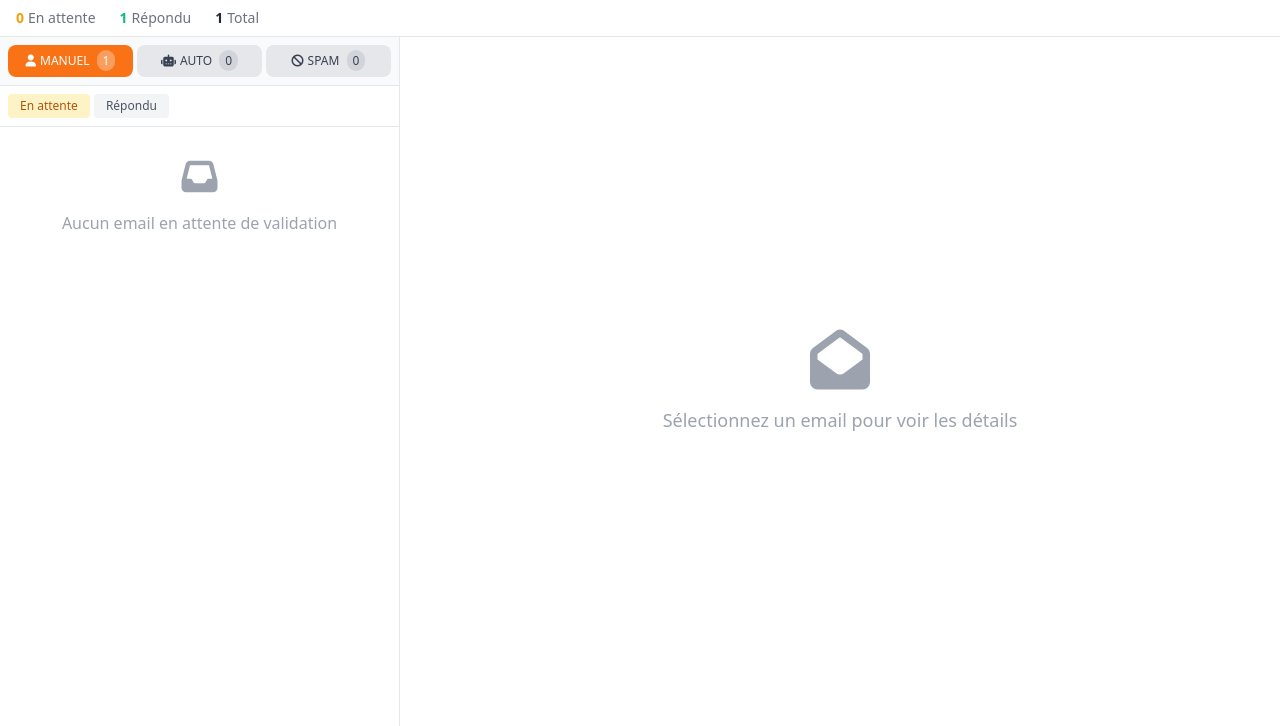
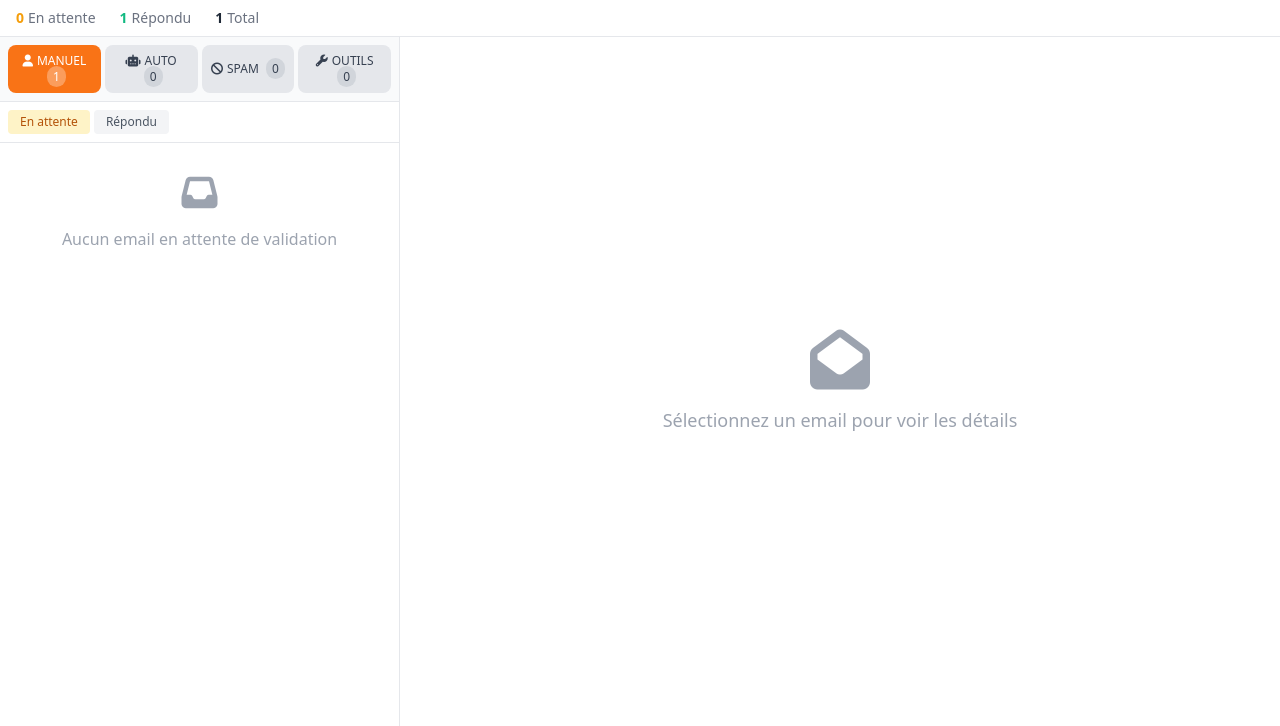
Before and after one commit to avenaparisshop/avena-sav-app, a Flask app: page / in a window 1280 px wide. Shown: the part 61-787 px from the top of the page. Run offline with Flask 3, Linux system fonts and the light colour scheme; tables that the repository leaves empty hold one stand-in row (values such as "Sample post").

Commit message:
Add OUTILS tab to dashboard UI
- Added blue OUTILS button between SPAM and filters
- Updated JavaScript to handle OUTILS category filtering
- Added counter for OUTILS emails
- Added empty state message for OUTILS tab

Co-Authored-By: Claude Opus 4.5 <noreply@anthropic.com>

```diff
--- a/templates/dashboard.html
+++ b/templates/dashboard.html
@@ -28,6 +28,10 @@
         }
         .btn-spam-active {
             background-color: #6b7280 !important;
+            color: white !important;
+        }
+        .btn-outils-active {
+            background-color: #3b82f6 !important;
             color: white !important;
         }
         .btn-inactive {
@@ -127,6 +131,11 @@
                             class="filter-btn flex-1 py-2 px-2 rounded-lg text-xs font-medium transition-all btn-inactive">
                         <i class="fas fa-ban mr-1"></i>SPAM
                         <span id="countSPAM" class="ml-1 bg-gray-300 px-1.5 py-0.5 rounded-full text-xs">0</span>
+                    </button>
+                    <button onclick="setMainFilter('OUTILS')" id="filterOUTILS"
+                            class="filter-btn flex-1 py-2 px-2 rounded-lg text-xs font-medium transition-all btn-inactive">
+                        <i class="fas fa-wrench mr-1"></i>OUTILS
+                        <span id="countOUTILS" class="ml-1 bg-gray-300 px-1.5 py-0.5 rounded-full text-xs">0</span>
                     </button>
                 </div>
             </div>
@@ -251,7 +260,7 @@
 
             // Mise à jour visuelle des boutons avec classes CSS personnalisées
             document.querySelectorAll('.filter-btn').forEach(btn => {
-                btn.classList.remove('btn-manual-active', 'btn-auto-active', 'btn-spam-active');
+                btn.classList.remove('btn-manual-active', 'btn-auto-active', 'btn-spam-active', 'btn-outils-active');
                 btn.classList.add('btn-inactive');
             });
 
@@ -261,6 +270,7 @@
                 if (filter === 'MANUEL') activeBtn.classList.add('btn-manual-active');
                 else if (filter === 'AUTO') activeBtn.classList.add('btn-auto-active');
                 else if (filter === 'SPAM') activeBtn.classList.add('btn-spam-active');
+                else if (filter === 'OUTILS') activeBtn.classList.add('btn-outils-active');
             }
 
             renderEmailList();
@@ -284,10 +294,11 @@
             loadEmails();
         }
 
-        // Retourne la catégorie principale de l'email (AUTO, MANUEL, SPAM)
+        // Retourne la catégorie principale de l'email (AUTO, MANUEL, SPAM, OUTILS)
         function getEmailMainCategory(email) {
             const cat = email.category;
             if (cat === 'SPAM') return 'SPAM';
+            if (cat === 'OUTILS') return 'OUTILS';
             if (cat === 'AUTO') return 'AUTO';
             if (cat === 'MANUEL') return 'MANUEL';
             if (cat === 'PENDING') return 'MANUEL';  // PENDING affiché dans MANUEL en attendant
@@ -298,18 +309,20 @@
 
         // Met à jour les compteurs sur les boutons
         function updateFilterCounts() {
-            let countManuel = 0, countAuto = 0, countSpam = 0, countPending = 0;
+            let countManuel = 0, countAuto = 0, countSpam = 0, countOutils = 0;
 
             allEmails.forEach(email => {
                 const mainCat = getEmailMainCategory(email);
                 if (mainCat === 'MANUEL') countManuel++;
                 else if (mainCat === 'AUTO') countAuto++;
                 else if (mainCat === 'SPAM') countSpam++;
+                else if (mainCat === 'OUTILS') countOutils++;
             });
 
             document.getElementById('countMANUEL').textContent = countManuel;
             document.getElementById('countAUTO').textContent = countAuto;
             document.getElementById('countSPAM').textContent = countSpam;
+            document.getElementById('countOUTILS').textContent = countOutils;
         }
 
         // Toast notification
@@ -384,7 +397,8 @@
                 const emptyMessages = {
                     'MANUEL': 'Aucun email en attente de validation',
                     'AUTO': 'Aucun email pour réponse automatique',
-                    'SPAM': 'Aucun spam détecté'
+                    'SPAM': 'Aucun spam détecté',
+                    'OUTILS': 'Aucune notification d\'outil'
                 };
                 list.innerHTML = `
                     <div class="p-8 text-center text-gray-400">
```
